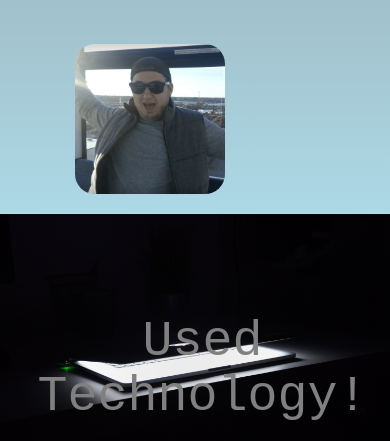
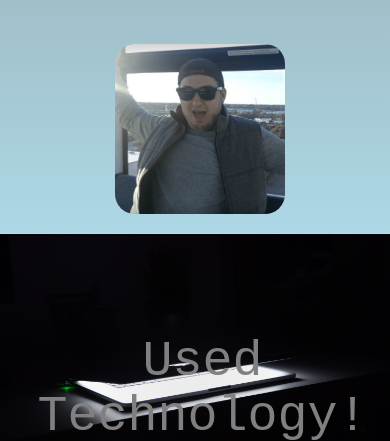
Before and after one commit to Mariohgarza/Portfolio, a plain HTML site: page index.html in a window 390 px wide. Shown: the part 966-1407 px from the top of the page. Drawn offline with nearby package versions, Linux system fonts and the light colour scheme.

Commit message:
pic changes

```diff
--- a/assets/css/style.css
+++ b/assets/css/style.css
@@ -33,12 +33,12 @@
   @media screen and (max-width: 500px) {
     .pic1 {
       background-image:url("../images/beachme.png");
-      width: 150px;
-      height: 150px;
+      width: 170px;
+      height: 170px;
       background-size:cover;
       border-radius: 20px;
       margin-top: 10px;
-      margin-left: 60px;
+      margin-left: 100px;
       margin-bottom: 20px;
 
     }
```
